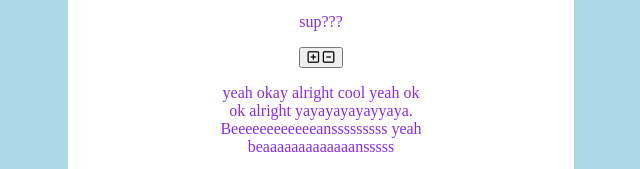
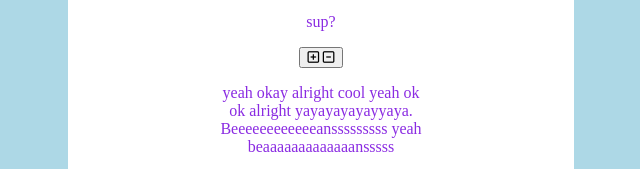
Before and after one commit to BradenGerace/Questions, a plain HTML site: page index.html in a window 1280 px wide. Shown: the part 273-442 px from the top of the page, 319-959 px from the left. Drawn offline with Linux system fonts and the light colour scheme.

Commit message:
Update index.html

```diff
--- a/index.html
+++ b/index.html
@@ -32,7 +32,7 @@
             </div>
         </article>
         <article class="question">
-            <p>sup???</p>
+            <p>sup?</p>
             <button type="button" class="question-btn">
                 <span class="plus-icon">
                     <i class="far fa-plus-square"></i>
```
